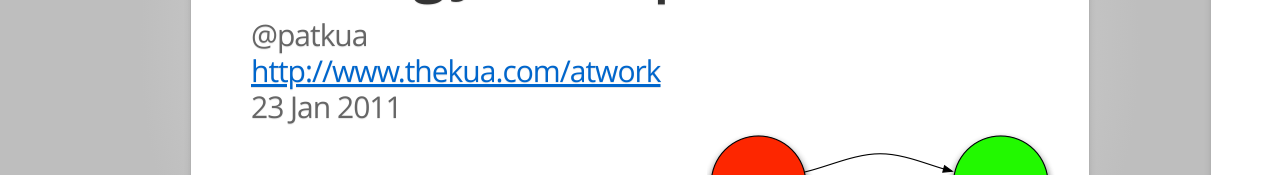
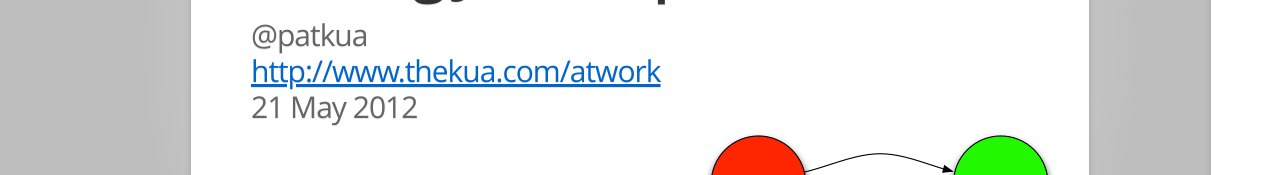
Before and after one commit to thekua/javascript-tdd, a plain HTML site: page doc/index.html in a window 1280 px wide. Shown: the part 354-529 px from the top of the page. Drawn offline with Linux system fonts and the light colour scheme.

Commit message:
Update date on first slide

```diff
--- a/doc/index.html
+++ b/doc/index.html
@@ -51,7 +51,7 @@ slides below. -->
         <br/>
         <a href="http://www.thekua.com/atwork" title="thekua@work">http://www.thekua.com/atwork</a>
         <br/>
-        23 Jan 2011
+        21 May 2012
     </p>
     <img style="float:right; margin-right:-20pt" src="images/tdd.png"/>
 </article>
```
